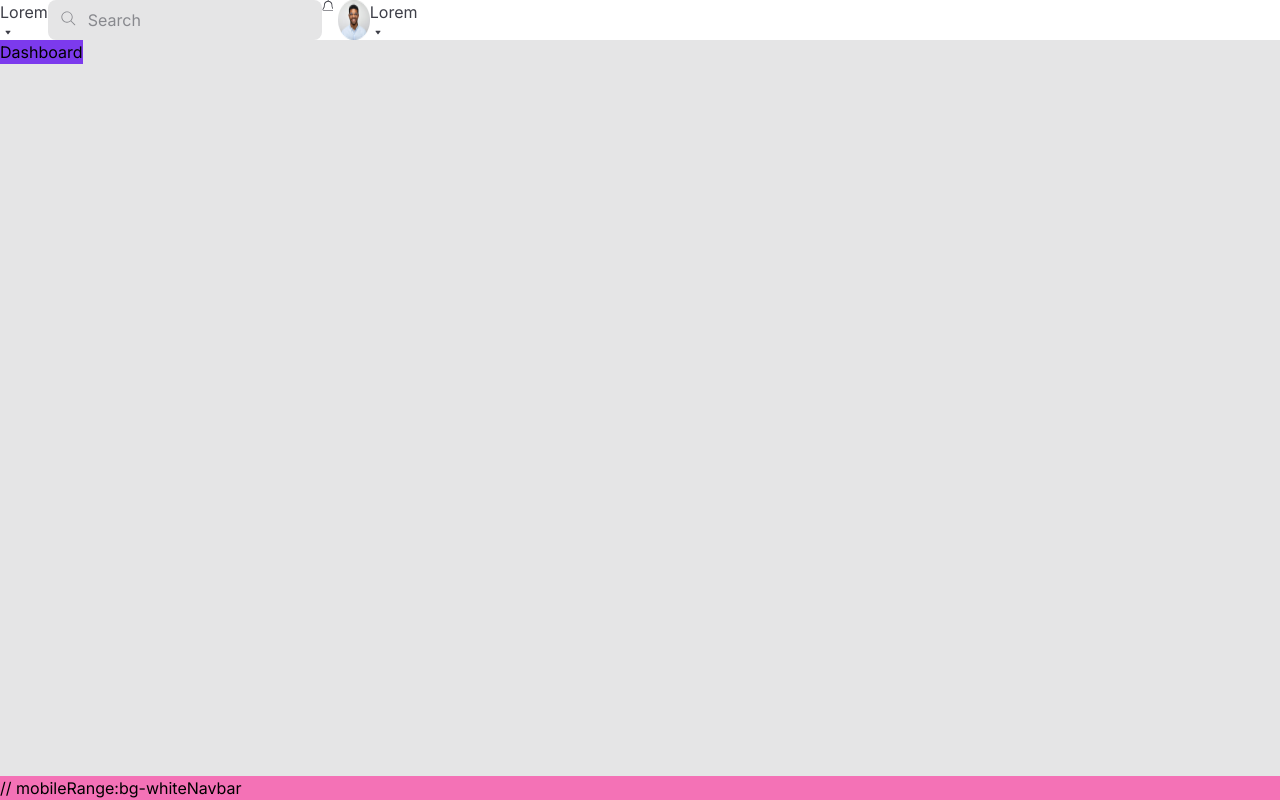
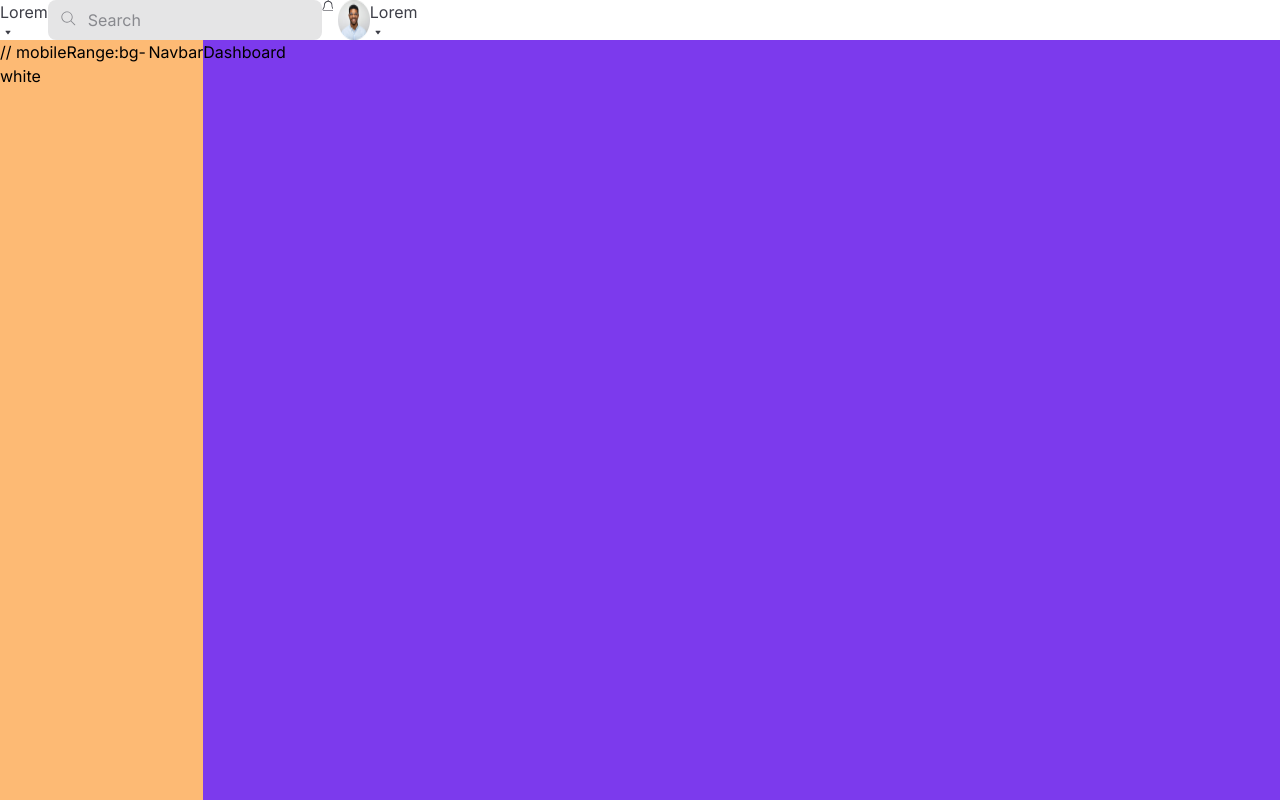
Before and after one commit to Tohid001/algorizin-tailwind_react-test, a React (Create React App) app: page / in a window 1280 px wide. Built offline with nearby package versions, Linux system fonts and the light colour scheme.

Commit message:
core styling for layout implemented

```diff
--- a/src/components/Header/Header.jsx
+++ b/src/components/Header/Header.jsx
@@ -6,7 +6,7 @@ const { DownIcon, BellIcon } = icons;
 
 function Header() {
   return (
-    <div className="bg-white max-w-full text-neutral-9 flex basis-full ">
+    <div className="bg-white text-neutral-9 flex">
       <div>
         <p>Lorem</p>
         <span>
--- a/src/components/Navbar/Navbar.jsx
+++ b/src/components/Navbar/Navbar.jsx
@@ -6,7 +6,7 @@ const { navItems } = data;
 
 function Navbar() {
   return (
-    <nav className=" fixed left-0 right-0 bottom-0 flex  mobileRange:shadow-navContainer bg-pink-400 ">
+    <nav className="flex  mobileRange:shadow-navContainer  ">
       // mobileRange:bg-white
       <ul>
         {/* {navItems.map(({ title, route, icon }, index) => {
--- a/src/components/Search/SearchBox.jsx
+++ b/src/components/Search/SearchBox.jsx
@@ -3,9 +3,13 @@ import { icons } from "../index";
 
 const { SearchIcon } = icons;
 
-function SearchBox() {
+function SearchBox({ isheader = true }) {
   return (
-    <div className="flex items-center gap-2 bg-neutral-2 rounded-lg pl-3">
+    <div
+      className={`${
+        isheader && "mobileRange:hidden"
+      } flex items-center gap-2 bg-neutral-2 rounded-lg pl-3`}
+    >
       <span className="text-xl text-neutral-8">
         <SearchIcon />
       </span>
--- a/src/containers/Dashboard/Dashboard.jsx
+++ b/src/containers/Dashboard/Dashboard.jsx
@@ -1,7 +1,7 @@
 import React from "react";
 
 function Dashboard() {
-  return <div className="bg-violet-600">Dashboard</div>;
+  return <div className="">Dashboard</div>;
 }
 
 export default Dashboard;
--- a/src/containers/Layout/Layout.jsx
+++ b/src/containers/Layout/Layout.jsx
@@ -4,10 +4,21 @@ import { Header, Navbar } from "../../components";
 
 function Layout() {
   return (
-    <div className="flex flex-wrap">
-      <Header />
-      <Navbar />
-      <Outlet />
+    <div className="flex flex-col h-screen">
+      <div className="">
+        <Header />
+      </div>
+      <div className="flex overflow-hidden">
+        <div className="mobileRange:fixed mobileRange:bottom-0 mobileRange:left-0 mobileRange:right-0  mobileRange:z-10 bg-orange-300">
+          <Navbar />
+        </div>
+        <div className="relative basis-full">
+          <div className="h-screen"></div>
+          <div className="absolute inset-0 bg-violet-600">
+            <Outlet />
+          </div>
+        </div>
+      </div>
     </div>
   );
 }
--- a/tailwind.config.js
+++ b/tailwind.config.js
@@ -2,7 +2,7 @@ module.exports = {
   content: ["./src/**/*.{js,jsx,ts,tsx}"],
   theme: {
     screens: {
-      mobileRange: { max: "799px" },
+      mobileRange: { max: "800px" },
       tabRange: { min: "800px", max: "1439px" },
       fromTab: "800px",
 
```
